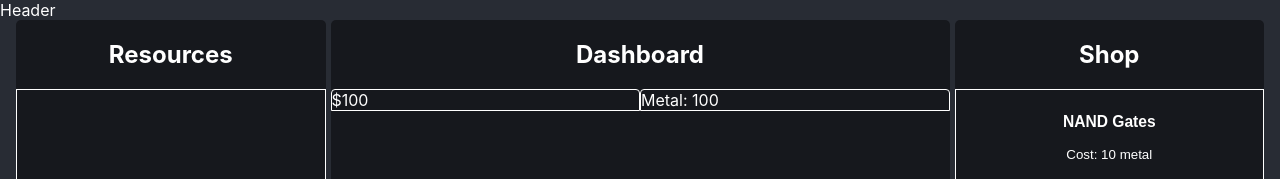
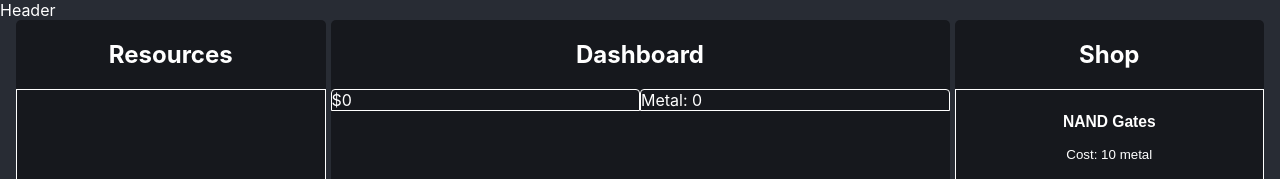
Before and after one commit to ThermaDev/ThermaDev.github.io, a React (Create React App) app: page / in a window 1280 px wide. Shown: the top 179 px of the page. Built offline with nearby package versions, Linux system fonts and the light colour scheme.

Commit message:
reset money and metal test values

```diff
--- a/src/Contexts/ResourceContext.tsx
+++ b/src/Contexts/ResourceContext.tsx
@@ -17,8 +17,8 @@ interface ResourceProviderProps {
 }
 
 export const ResourceProvider: React.FC<ResourceProviderProps> = ({ children }) => {
-  const [money, setMoney] = useState(100);
-  const [metal, setMetal] = useState(100);
+  const [money, setMoney] = useState(0);
+  const [metal, setMetal] = useState(0);
   // Add other resource state variables as needed
 
   const updateMoney = (diff: number) => {
```
